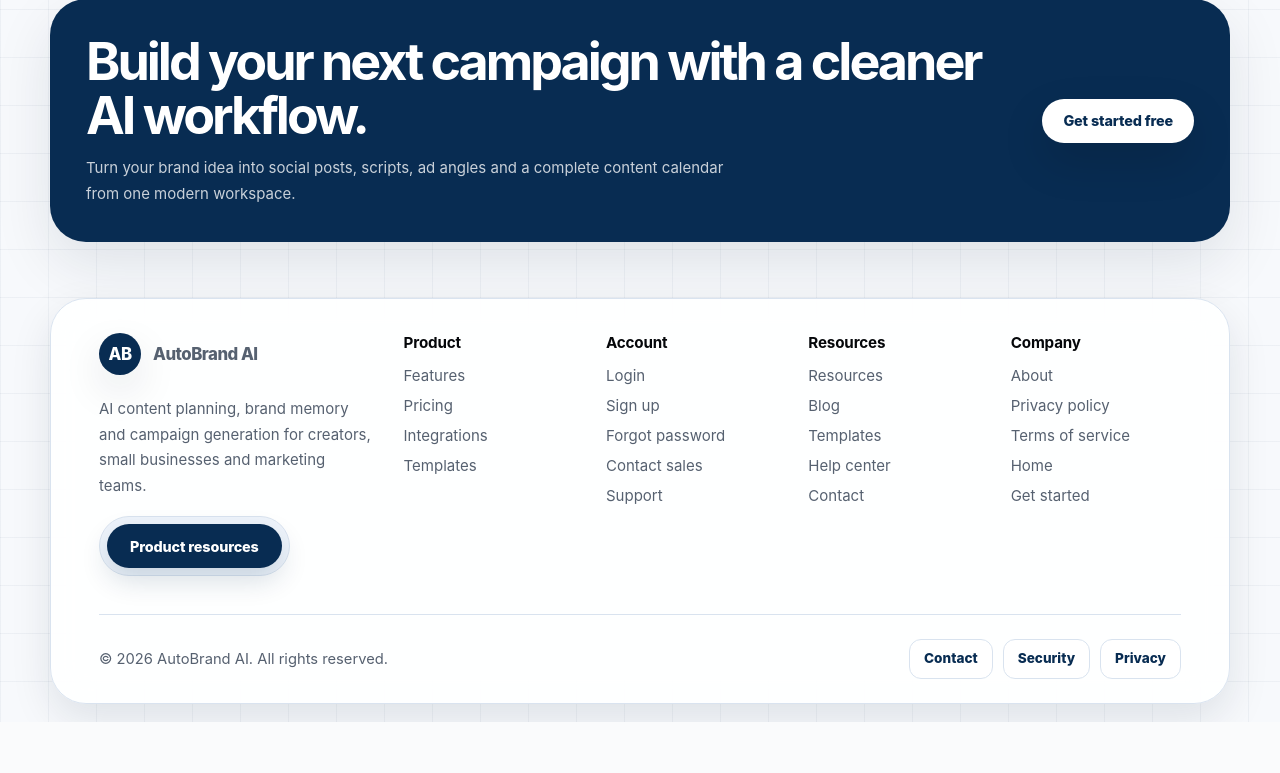
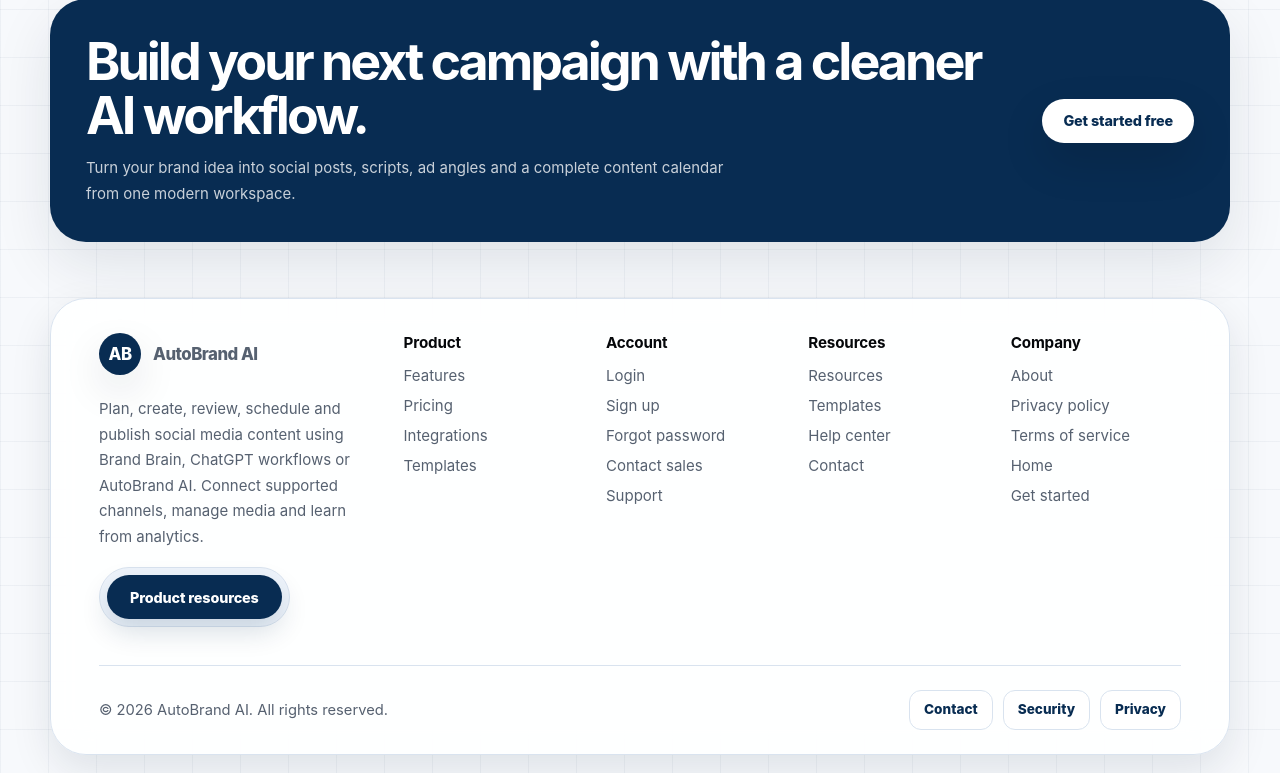
Before and after one commit to Awanmabur/AutoBrand-ai, a Node server app: page / in a window 1280 px wide. Shown: the part 4695-5468 px from the top of the page. Before the commit the page ends 5417 px from the top, so only its background shows below. Run offline with Node 20, Linux system fonts and the light colour scheme; tables that the repository leaves empty hold one stand-in row (values such as "Sample post"); data that the repository does not hold is empty; some libraries are stand-ins or nearby versions.

Commit message:
fix(marketing): accurate AutoBrand AI footer description and remove misleading duplicate Blog link

```diff
--- a/src/views/public/partials/marketing-footer.ejs
+++ b/src/views/public/partials/marketing-footer.ejs
@@ -12,8 +12,9 @@
               <span>AutoBrand AI</span>
             </a>
             <p>
-              AI content planning, brand memory and campaign generation for
-              creators, small businesses and marketing teams.
+              Plan, create, review, schedule and publish social media content
+              using Brand Brain, ChatGPT workflows or AutoBrand AI. Connect
+              supported channels, manage media and learn from analytics.
             </p>
             <div class="footer-newsletter"><a class="btn btn-primary" href="/resources">Product resources</a></div>
           </div>
@@ -40,7 +41,6 @@
           <div class="footer-col">
             <h4>Resources</h4>
             <a href="/resources" data-page-link="resourcesPage">Resources</a>
-            <a href="/resources" data-page-link="blogPage">Blog</a>
             <a href="/templates" data-page-link="templatesPage">Templates</a>
             <a href="/help" data-page-link="helpPage">Help center</a>
             <a href="/contact" data-page-link="contactPage">Contact</a>
```
